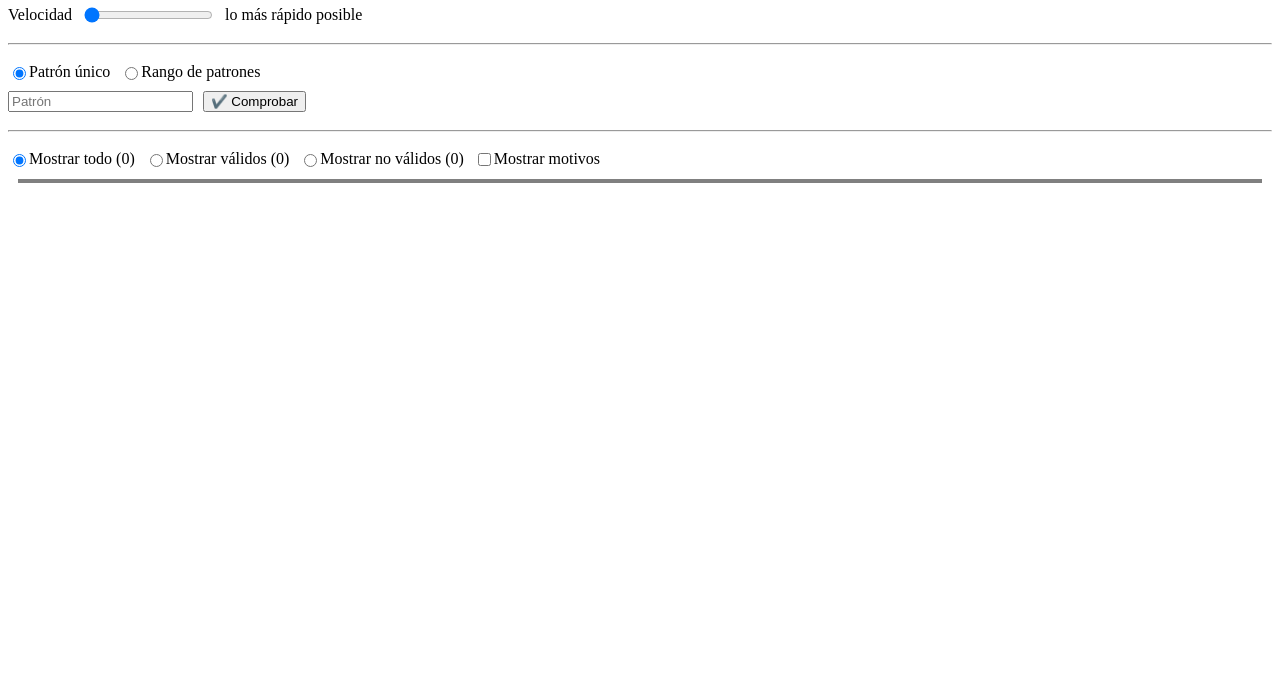
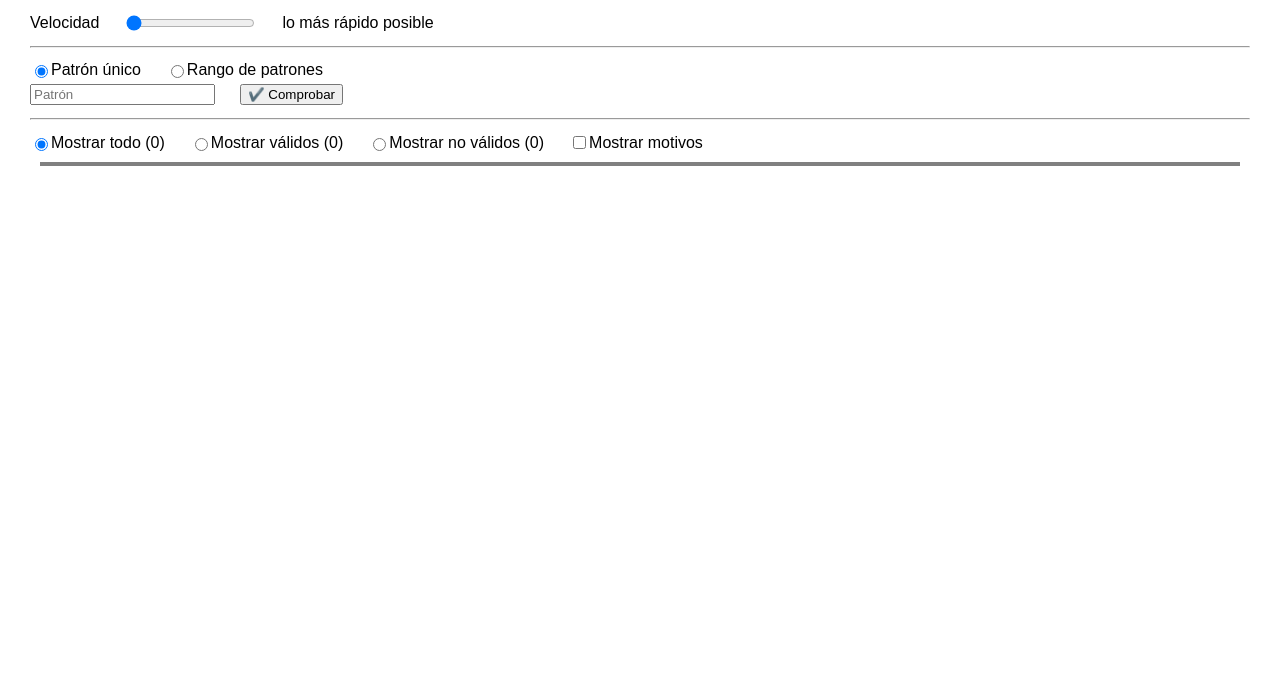
Before and after one commit to alvaromoraromero/validador-patrones, a plain HTML site: page index.html in a window 1280 px wide. Shown: the part 112-800 px from the top of the page. Drawn offline with Linux system fonts and the light colour scheme.

Commit message:
[FIX Mejoras visuales

```diff
--- a/index.css
+++ b/index.css
@@ -1,3 +1,8 @@
+body {
+    font-family: sans-serif;
+    margin: 30px;
+}
+
 button:disabled {
     cursor: not-allowed;
 }
@@ -5,7 +10,7 @@ button:disabled {
 form {
     display: flex;
     flex-direction: column;
-    gap: 10px;
+    gap: 5px;
 }
 
 form div {
@@ -15,7 +20,7 @@ form div {
 }
 
 form > div {
-    gap: 10px;
+    gap: 25px;
 }
 
 hr {
```
